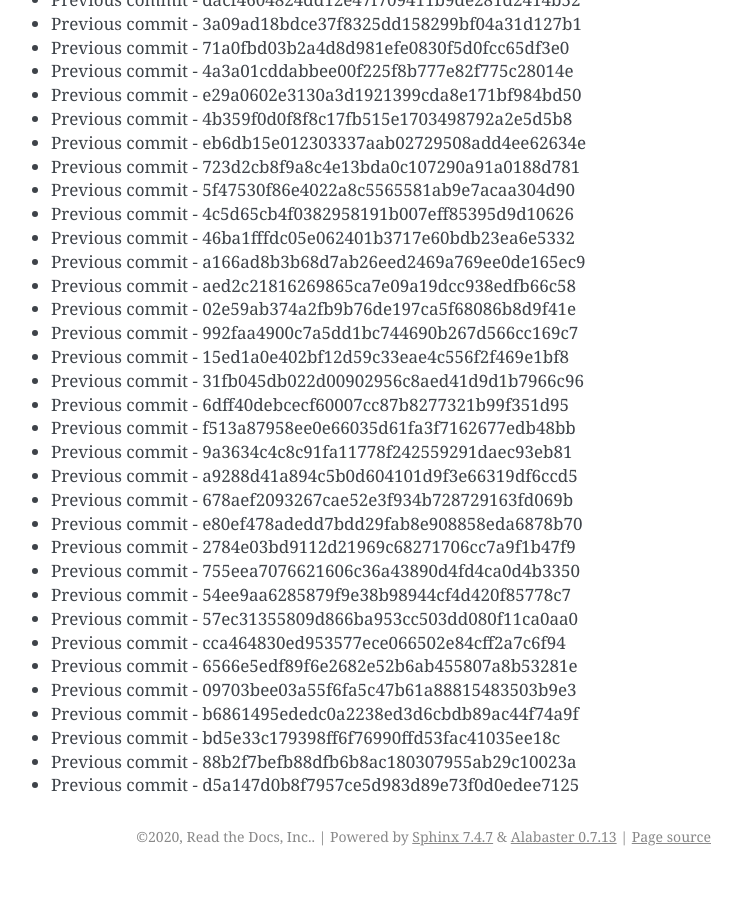
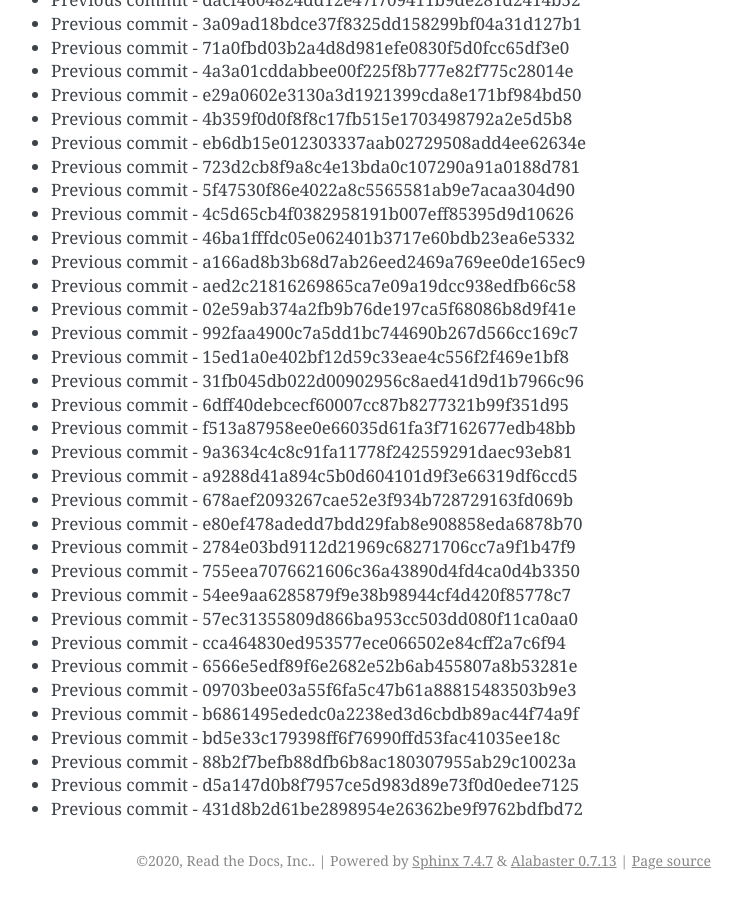
Before and after one commit to readthedocs/rtd-git-stresstest, a Sphinx documentation site: the page built from docs/updates.rst, in a window 1280 px wide and 900 px high, scrolled down 4582 px. Shown: the whole window, without its empty margins (399-1141 px from the left). Built offline with Sphinx 7.4.7, drawn with Linux system fonts in a browser that asks for light colours; before the commit the page ends 5458 px from its top, so only the background shows below that.

Commit message:
Generating commit from previous: 431d8b2d61be2898954e26362be9f9762bdfbd72

```diff
--- a/docs/updates.rst
+++ b/docs/updates.rst
@@ -224,3 +224,4 @@ It can be tested for any performance characteristics.
 * Previous commit - bd5e33c179398ff6f76990ffd53fac41035ee18c
 * Previous commit - 88b2f7befb88dfb6b8ac180307955ab29c10023a
 * Previous commit - d5a147d0b8f7957ce5d983d89e73f0d0edee7125
+* Previous commit - 431d8b2d61be2898954e26362be9f9762bdfbd72
```
